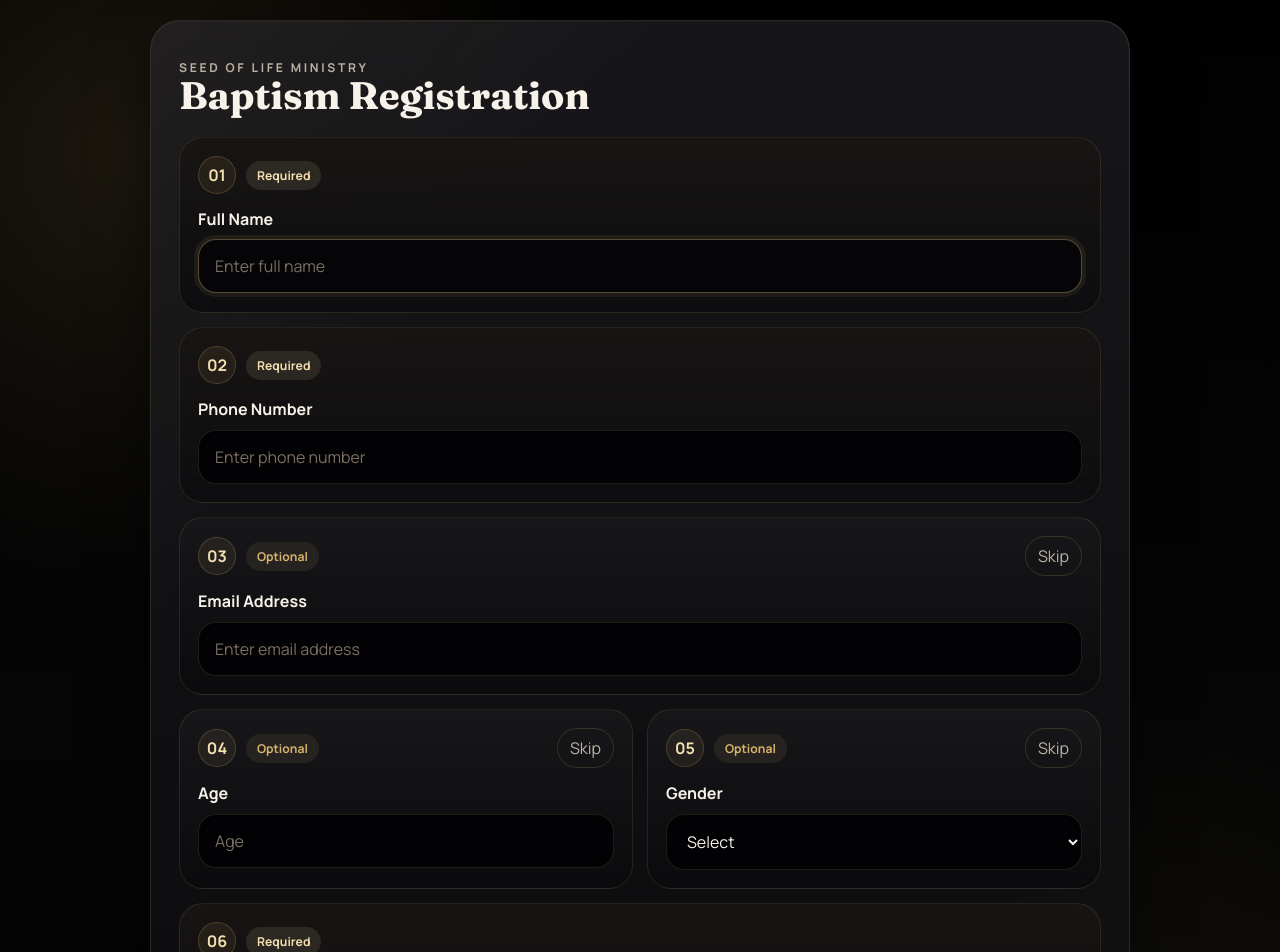
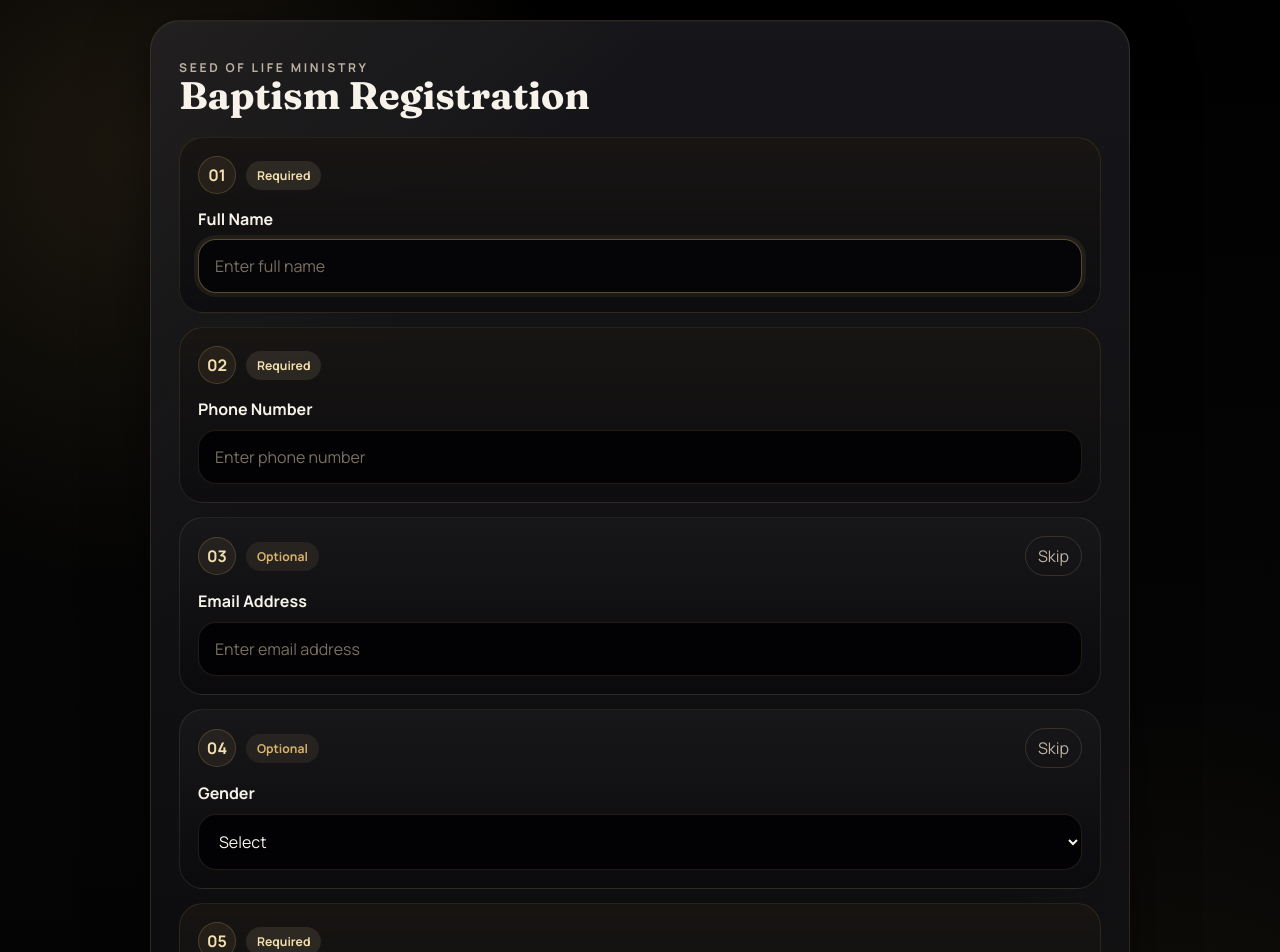
Before and after one commit to NewtonDevarapalli/seed-of-life-Registration, an Angular app: page / in a window 1280 px wide. Shown: the top 952 px of the page. Built offline with nearby package versions, Linux system fonts and the light colour scheme.

Commit message:
Remove age field and improve submit flow

```diff
--- a/src/app/app.css
+++ b/src/app/app.css
@@ -111,6 +111,10 @@ h2 {
   display: grid;
   grid-template-columns: repeat(2, minmax(0, 1fr));
   gap: 14px;
+}
+
+.single-optional-row {
+  grid-template-columns: minmax(0, 1fr);
 }
 
 .field-card {
@@ -261,6 +265,13 @@ h2 {
   margin-top: 24px;
 }
 
+.submitting-note {
+  position: relative;
+  z-index: 1;
+  margin: 14px 0 0;
+  color: var(--text-soft);
+}
+
 .primary-button {
   border: 0;
   border-radius: 999px;
--- a/src/app/app.html
+++ b/src/app/app.html
@@ -90,32 +90,10 @@
             </label>
           </div>
 
-          <div class="split-layout">
+          <div class="split-layout single-optional-row">
             <div class="field-card optional-card">
               <div class="field-topline">
                 <span class="field-number">04</span>
-                <span class="field-badge">Optional</span>
-                <button type="button" class="skip-button" (click)="skipToNext('age')">Skip</button>
-              </div>
-              <label class="field">
-                <span>Age</span>
-                <input
-                  #focusField
-                  data-field="age"
-                  type="number"
-                  min="1"
-                  name="age"
-                  [(ngModel)]="registration.age"
-                  placeholder="Age"
-                  (change)="advanceIfFilled('age', registration.age)"
-                  (keydown.enter)="focusNextFromEnter($event, 'age')"
-                />
-              </label>
-            </div>
-
-            <div class="field-card optional-card">
-              <div class="field-topline">
-                <span class="field-number">05</span>
                 <span class="field-badge">Optional</span>
                 <button type="button" class="skip-button" (click)="skipToNext('gender')">Skip</button>
               </div>
@@ -139,7 +117,7 @@
 
           <div class="field-card hero-field-card">
             <div class="field-topline">
-              <span class="field-number">06</span>
+              <span class="field-number">05</span>
               <span class="field-badge required">Required</span>
             </div>
             <label class="field">
@@ -163,7 +141,7 @@
 
           <div class="field-card optional-card message-card">
             <div class="field-topline">
-              <span class="field-number">07</span>
+              <span class="field-number">06</span>
               <span class="field-badge">Optional</span>
             </div>
             <label class="field">
@@ -189,6 +167,10 @@
             {{ isSubmitting ? 'Submitting...' : 'Submit Registration' }}
           </button>
         </div>
+
+        @if (isSubmitting) {
+          <p class="submitting-note">Submitting to the registration server. The first request may take a few moments.</p>
+        }
       </form>
     }
   </section>
--- a/src/app/app.ts
+++ b/src/app/app.ts
@@ -17,7 +17,6 @@ type RegistrationFormModel = {
   fullName: string;
   phoneNumber: string;
   email: string;
-  age: string;
   gender: string;
   city: string;
   prayerRequest: string;
@@ -29,7 +28,7 @@ type RegistrationResponse = {
   savedAt: string;
 };
 
-type FocusFieldName = 'fullName' | 'phoneNumber' | 'email' | 'age' | 'gender' | 'city' | 'prayerRequest';
+type FocusFieldName = 'fullName' | 'phoneNumber' | 'email' | 'gender' | 'city' | 'prayerRequest';
 
 @Component({
   selector: 'app-root',
@@ -43,7 +42,6 @@ export class App implements AfterViewInit {
     'fullName',
     'phoneNumber',
     'email',
-    'age',
     'gender',
     'city',
     'prayerRequest'
@@ -82,21 +80,28 @@ export class App implements AfterViewInit {
     this.http
       .post<RegistrationResponse>('/api/registrations', this.registration)
       .pipe(
-        timeout(15000),
+        timeout(60000),
         finalize(() => {
           this.isSubmitting = false;
         })
       )
       .subscribe({
-        next: () => {
+        next: (response) => {
           this.submittedCampaign = this.registration.campaignName;
-          this.submitSuccess = 'Thank you. Your registration has been received successfully.';
+          this.submitSuccess = response.message || 'Thank you. Your registration has been received successfully.';
           this.showThankYou = true;
           this.registration = this.createEmptyRegistration();
           form.resetForm(this.registration);
         },
-        error: () => {
+        error: (error: { status?: number; error?: { message?: string } }) => {
+          if (error?.status === 0) {
+            this.submitError =
+              'The server may be waking up. Please wait a moment and try submitting again.';
+            return;
+          }
+
           this.submitError =
+            error?.error?.message ||
             'The registration service is not responding right now. Please try again in a moment.';
         }
       });
@@ -175,7 +180,6 @@ export class App implements AfterViewInit {
       fullName: '',
       phoneNumber: '',
       email: '',
-      age: '',
       gender: '',
       city: '',
       prayerRequest: ''
```
